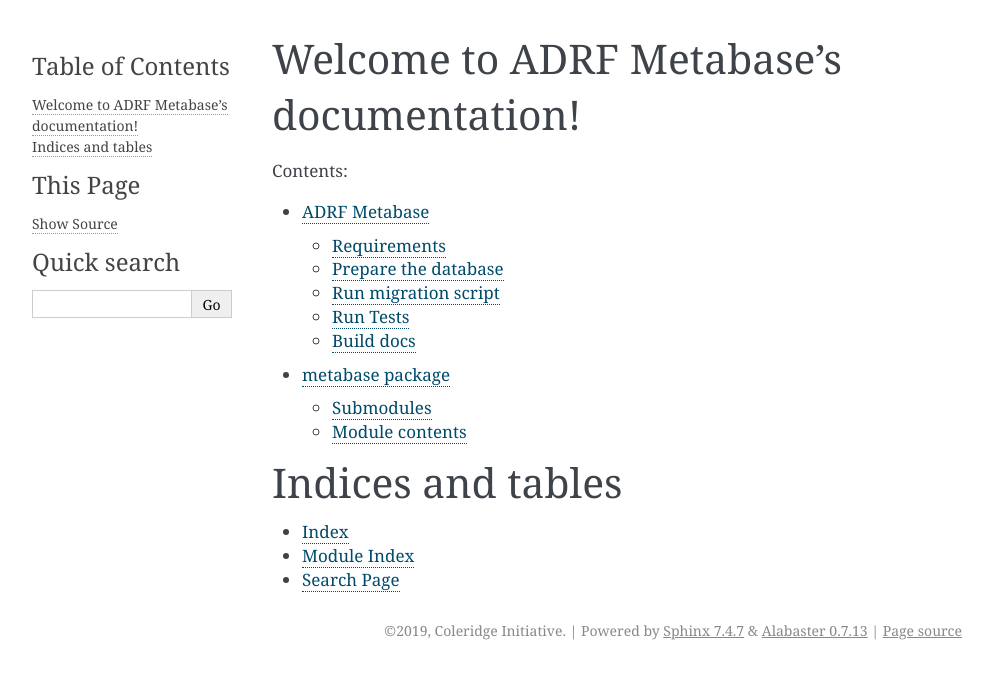
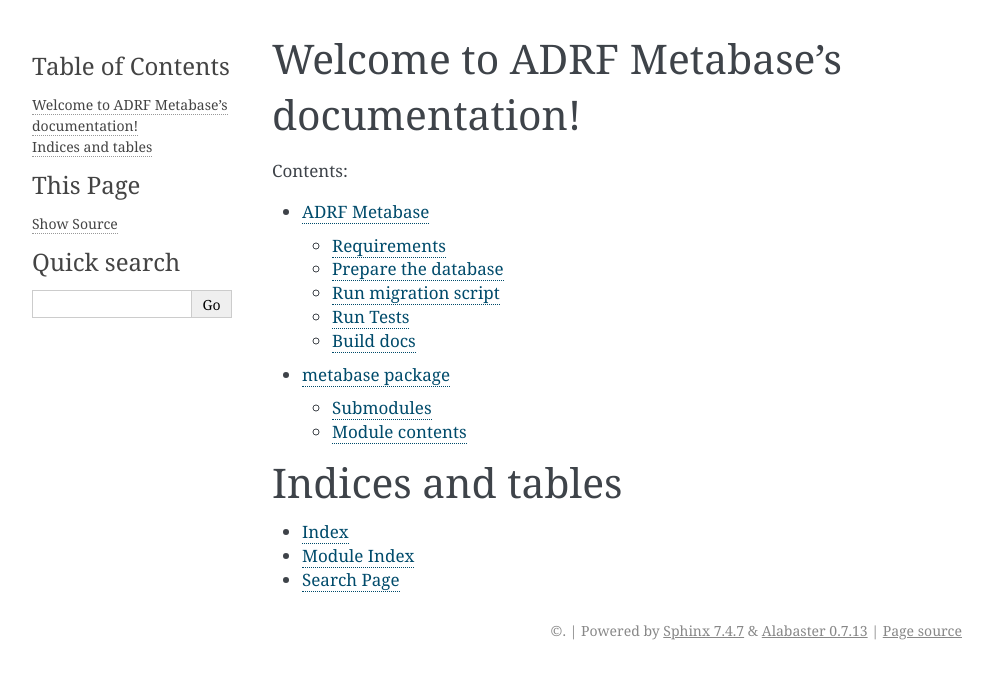
Before and after one commit to hsswiki/adrf-metabase, a Sphinx documentation site: the page built from docs/source/index.rst, in a window 1280 px wide. Shown: the top 679 px of the page, without its empty margins (148-1141 px from the left). Built offline with Sphinx 7.4.7, drawn with Linux system fonts in a browser that asks for light colours.

Commit message:
Comment out copyright information in `conf.py`

```diff
--- a/docs/source/conf.py
+++ b/docs/source/conf.py
@@ -20,7 +20,7 @@
 # -- Project information -----------------------------------------------------
 
 project = 'ADRF Metabase'
-copyright = '2019, Coleridge Initiative'
+# copyright = '2019, Coleridge Initiative'
 author = 'Molly Rossow and Shen Han'
 
 # The short X.Y version
```
